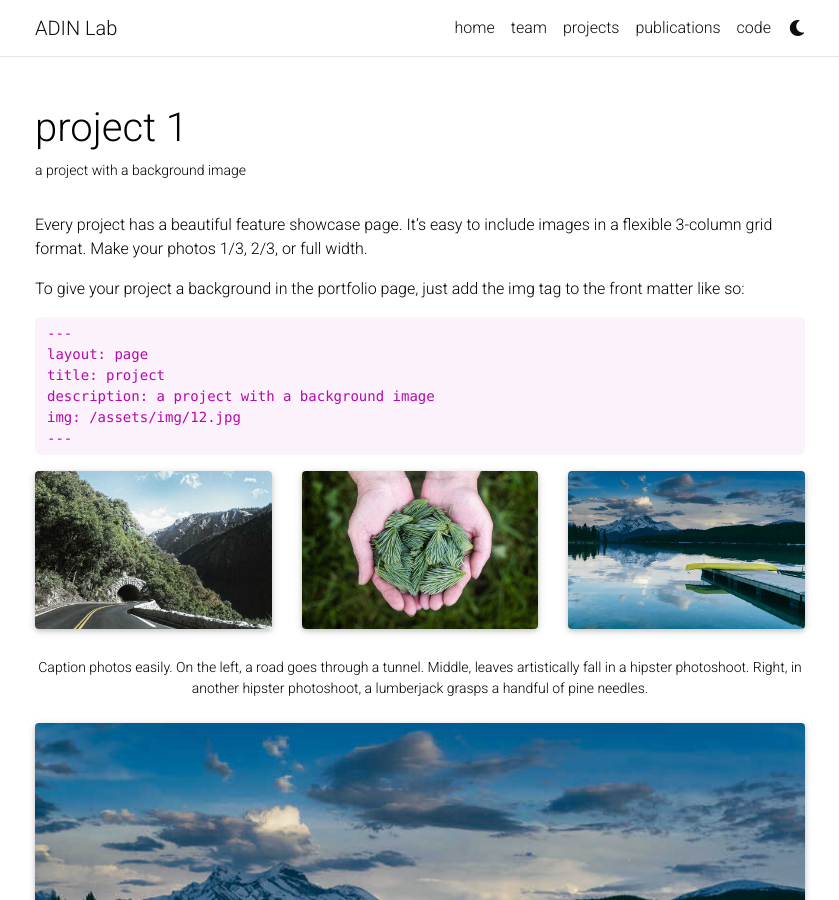
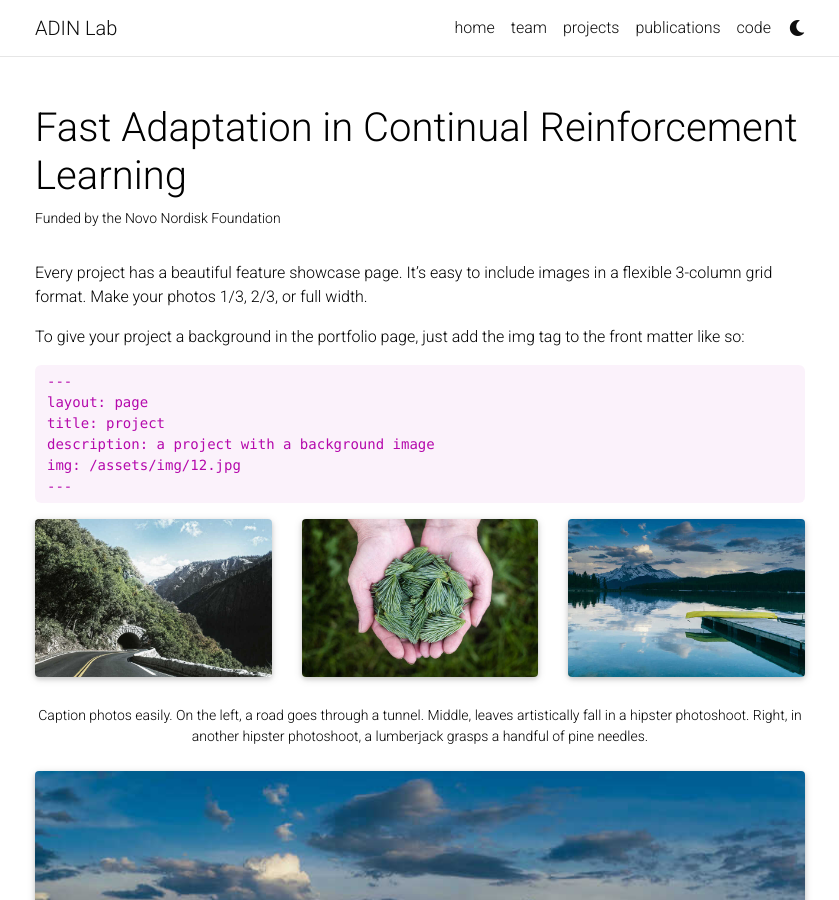
Before and after one commit to nicklaswerge/web, a Jekyll site: the page built from _projects/1_project.md, in a window 1280 px wide and 900 px high. Shown: the whole window, without its empty margins (220-1059 px from the left). Built offline with Jekyll 4.4.1, drawn with Linux system fonts in a browser that asks for light colours; full-size pictures stand in for the smaller copies a plugin makes; comment, search, counter and statistics services are not loaded; a style sheet for code colours, icons or effects is not loaded.

Commit message:
Update 1_project.md

```diff
--- a/_projects/1_project.md
+++ b/_projects/1_project.md
@@ -1,7 +1,7 @@
 ---
 layout: page
-title: project 1
-description: a project with a background image
+title: Fast Adaptation in Continual Reinforcement Learning
+description: Funded by the Novo Nordisk Foundation
 img: assets/img/12.jpg
 importance: 1
 category: work
```
